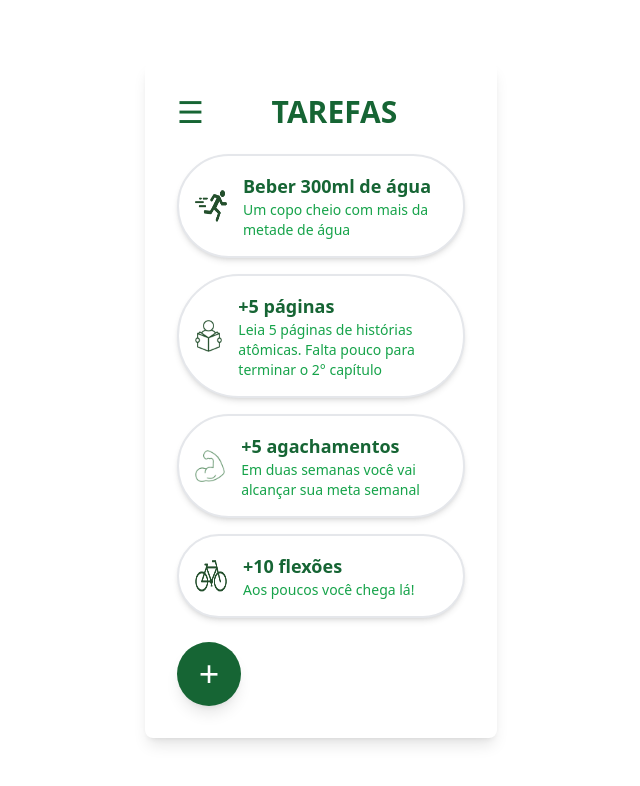
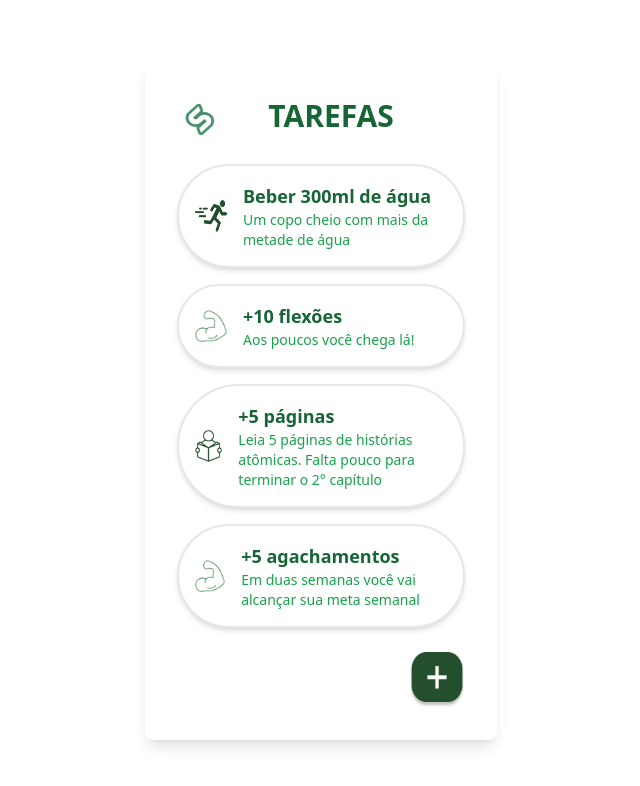
Before and after one commit to MateusGarpelli/saya-front, a Next.js app: page /Home in a window 1280 px wide. Shown: the top 786 px of the page, without its empty margins (319-959 px from the left). Built offline with nearby package versions, Linux system fonts and the light colour scheme.

Commit message:
improve the project

```diff
--- a/src/app/(pages)/Home/page.tsx
+++ b/src/app/(pages)/Home/page.tsx
@@ -6,6 +6,8 @@ import bikeVerde from "../../../public/bikeVerde.png";
 import correrVerde from "../../../public/correrVerde.png";
 import lerVerde from "../../../public/livrosVerde.png";
 import treinarVerde from "../../../public/treinarVerde.png";
+import logo from "../../../public/logo.png";
+import mais from "../../../public/mais.png";
 
 const Home = () => {
   const router = useRouter();
@@ -34,8 +36,10 @@ const Home = () => {
     <div className="flex flex-col justify-center m-auto max-w-sm items-center bg-white h-screen p-4">
       <div className="bg-white p-8 rounded-lg shadow-lg max-w-sm w-full">
         <div className="w-full flex justify-between items-center mb-6">
-          <button className="text-green-800 text-3xl">&#9776;</button>
-          <h1 className="text-3xl font-bold text-green-800">TAREFAS</h1>
+        <div className="flex justify-center ">
+          <Image src={logo} alt="Logo" className="w-12 h-12" />
+        </div>
+          <h1 className="text-3xl font-bold mr-7 text-green-800">TAREFAS</h1>
           <span></span>
         </div>
 
@@ -60,6 +64,24 @@ const Home = () => {
               <p className="text-sm text-green-600">
                 Um copo cheio com mais da metade de água
               </p>
+            </div>
+          </div>
+          <div
+            className={`flex items-center p-4 border-2 rounded-full shadow-md ${
+              tasks.flexoes ? "bg-green-200 border-green-800" : "bg-white"
+            }`}
+            onClick={() => handleTaskClick("flexoes")}
+          >
+            <Image
+              src={treinarVerde}
+              alt="Flexões"
+              width={24}
+              height={24}
+              className="w-8 h-8"
+            />
+            <div className="ml-4 text-left">
+              <h2 className="text-lg font-semibold text-green-800">+10 flexões</h2>
+              <p className="text-sm text-green-600">Aos poucos você chega lá!</p>
             </div>
           </div>
 
@@ -106,29 +128,11 @@ const Home = () => {
             </div>
           </div>
 
-          <div
-            className={`flex items-center p-4 border-2 rounded-full shadow-md ${
-              tasks.flexoes ? "bg-green-200 border-green-800" : "bg-white"
-            }`}
-            onClick={() => handleTaskClick("flexoes")}
-          >
-            <Image
-              src={bikeVerde}
-              alt="Flexões"
-              width={24}
-              height={24}
-              className="w-8 h-8"
-            />
-            <div className="ml-4 text-left">
-              <h2 className="text-lg font-semibold text-green-800">+10 flexões</h2>
-              <p className="text-sm text-green-600">Aos poucos você chega lá!</p>
-            </div>
-          </div>
         </div>
 
-        <button className="bg-green-800 mt-6 text-white text-4xl w-16 h-16 rounded-full shadow-lg flex items-center justify-center">
-          +
-        </button>
+        <div className="flex justify-end pt-6 cursor-pointer">
+        <Image src={mais} alt="Logo" className="w-14 h-14 " />
+        </div>
       </div>
     </div>
   );
--- a/src/app/(pages)/HorasGastas/page.tsx
+++ b/src/app/(pages)/HorasGastas/page.tsx
@@ -3,15 +3,27 @@ import React, { useState } from "react";
 import Image from "next/image";
 import logo from "../../../public/logo.png";
 import Link from "next/link";
+import axios from "axios";
 
 const HorasGastas = () => {
   const [selectedTime, setSelectedTime] = useState("1h - 3h");
 
   const times = ["1h - 3h", "4h - 6h", "7h - 9h", "10h - 12h", "13h - 15h", "+16h"];
 
+  const submitTimeSpent = async () => {
+    const hashcode = localStorage.getItem("userHashcode");
+    const dailySpendedHours = selectedTime;
+
+    try {
+      await axios.post(`http://localhost:8080/${hashcode}/objectives`, { dailySpendedHours });
+      window.location.href = "/Reducao";
+    } catch (error) {
+      console.error("Erro ao registrar horas gastas:", error);
+    }
+  };
+
   return (
     <div className="flex items-center justify-center h-screen bg-gray-100">
-      {/* Simulação de modal */}
       <div className="bg-white p-8 rounded-lg shadow-lg max-w-sm w-full">
         <div className="flex flex-col items-center">
           <Image src={logo} alt="Logo" className="w-12 mb-5" />
@@ -33,7 +45,7 @@ const HorasGastas = () => {
               </button>
             ))}
           </div>
-          <button className="w-32 h-10 bg-green-800 text-white rounded-lg font-bold hover:bg-green-600">
+          <button className="w-32 h-10 bg-green-800 text-white rounded-lg font-bold hover:bg-green-600" onClick={submitTimeSpent}>
             <Link href="./reducao">
               Continuar
             </Link>
--- a/src/app/(pages)/Register/page.tsx
+++ b/src/app/(pages)/Register/page.tsx
@@ -1,11 +1,13 @@
-"use client"
+"use client";
 import Link from "next/link";
 import logo from "../../../public/logo.png";
 import Image from "next/image";
 import { useState } from 'react';
-import { registerUser } from "./../../../services/api"
+import { useRouter } from 'next/navigation';
+import { registerUser } from "./../../../services/api";
 
 export const Register = () => {
+  const router = useRouter();
   const [email, setEmail] = useState('');
   const [password, setPassword] = useState('');
   const [confirmPassword, setConfirmPassword] = useState('');
@@ -22,6 +24,9 @@ export const Register = () => {
     try {
       const response = await registerUser(email, email.split('@')[0], password);
       console.log('Registro bem-sucedido:', response.data);
+
+      router.push("/interesses");
+
     } catch (error) {
       console.error('Erro ao registrar:', error);
       setError("Erro ao registrar. Tente novamente.");
--- a/src/app/(pages)/reducao/page.tsx
+++ b/src/app/(pages)/reducao/page.tsx
@@ -1,4 +1,5 @@
-"use client"
+"use client";
+import axios from 'axios';
 import React, { useState } from "react";
 import Image from "next/image";
 import logo from "../../../public/logo.png";
@@ -8,6 +9,18 @@ const Reducao = () => {
   const [selectedReduction, setSelectedReduction] = useState("20%");
 
   const percentages = ["20%", "40%", "60%", "80%", "90%", "100%"];
+
+  const submitReductionGoal = async () => {
+    const hashcode = localStorage.getItem("userHashcode");
+    const metaReduction = selectedReduction;
+
+    try {
+      await axios.post(`http://localhost:8080/${hashcode}/objectives`, { metaReduction });
+      window.location.href = "/Home";
+    } catch (error) {
+      console.error("Erro ao registrar meta de redução:", error);
+    }
+  };
 
   return (
     <div className="flex items-center justify-center h-screen bg-gray-100">
@@ -32,7 +45,7 @@ const Reducao = () => {
               </button>
             ))}
           </div>
-          <button className="w-32 h-10 bg-green-800 text-white rounded-lg font-bold hover:bg-green-600">
+          <button className="w-32 h-10 bg-green-800 text-white rounded-lg font-bold hover:bg-green-600" onClick={submitReductionGoal}>
             <Link href="./Home">
             Terminar
             </Link>
```
Also changed, not shown: src/services/api.js (+5 -2 lines), src/public/mais.png (added).
